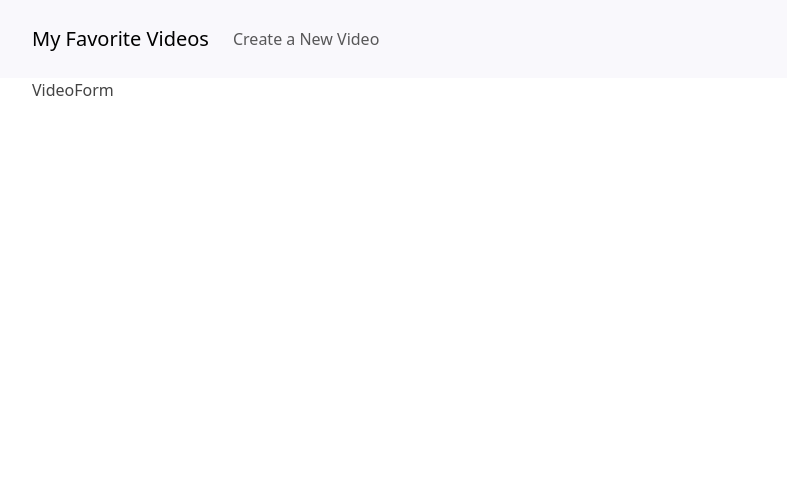
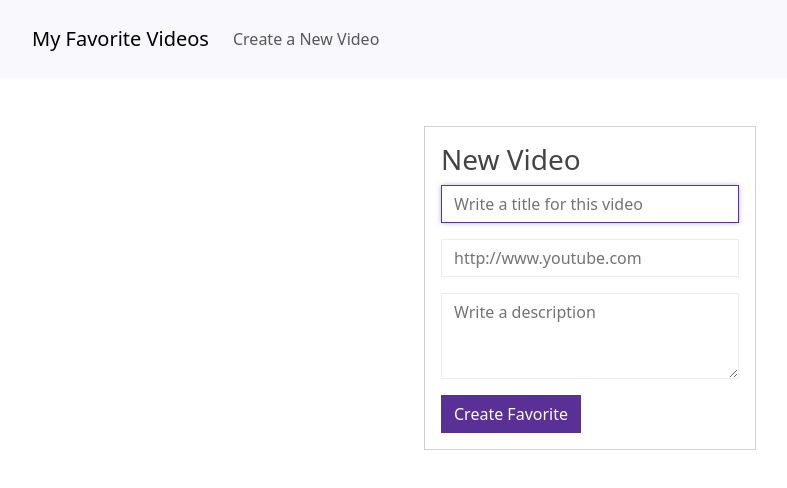
Before and after one commit to AngelCruzL/reactTS-videos, a React (Vite) app: page /new-video in a window 1280 px wide. Shown: the top 488 px of the page, without its empty margins (50-837 px from the left). Built offline with nearby package versions, Linux system fonts and the light colour scheme.

Commit message:
feat: VideoForm component

```diff
--- a/package.json
+++ b/package.json
@@ -18,6 +18,7 @@
     "@types/react-dom": "^17.0.0",
     "@types/react-router-dom": "^5.1.8",
     "@vitejs/plugin-react-refresh": "^1.3.1",
+    "react-toastify": "^7.0.4",
     "typescript": "^4.3.2",
     "vite": "^2.4.3"
   }
--- a/src/components/Videos/VideoForm.tsx
+++ b/src/components/Videos/VideoForm.tsx
@@ -1,7 +1,78 @@
-import React from 'react';
+import React, { ChangeEvent, FormEvent, useState } from 'react';
+import { useHistory } from 'react-router-dom';
+import { toast } from 'react-toastify';
+
+import { Video } from './Video.interface';
+import * as VideoService from './VideoService';
+
+type InputChange = ChangeEvent<HTMLInputElement | HTMLTextAreaElement>;
 
 const VideoForm = () => {
-  return <div>VideoForm</div>;
+  const initialState = {
+    description: '',
+    title: '',
+    url: '',
+  };
+
+  const history = useHistory();
+
+  const [video, setVideo] = useState<Video>(initialState);
+
+  const onHandleInputChange = (e: InputChange) => {
+    setVideo({ ...video, [e.target.name]: e.target.value });
+  };
+
+  const handleSubmit = async (e: FormEvent<HTMLFormElement>) => {
+    e.preventDefault();
+    await VideoService.createVideo(video);
+    toast.success('New video added');
+    setVideo(initialState);
+    history.push('/');
+  };
+
+  return (
+    <div className="row">
+      <div className="col-md-4 offset-md-4">
+        <div className="card">
+          <div className="card-body">
+            <h3>New Video</h3>
+
+            <form onSubmit={handleSubmit}>
+              <input
+                type="text"
+                name="title"
+                placeholder="Write a title for this video"
+                autoFocus
+                className="form-control mb-3"
+                onChange={onHandleInputChange}
+                value={video.title}
+              />
+
+              <input
+                type="text"
+                name="url"
+                placeholder="http://www.youtube.com"
+                className="form-control mb-3"
+                onChange={onHandleInputChange}
+                value={video.url}
+              />
+
+              <textarea
+                name="description"
+                rows={3}
+                placeholder="Write a description"
+                className="form-control mb-3"
+                onChange={onHandleInputChange}
+                value={video.description}
+              ></textarea>
+
+              <button className="btn btn-primary">Create Favorite</button>
+            </form>
+          </div>
+        </div>
+      </div>
+    </div>
+  );
 };
 
 export default VideoForm;
--- a/src/components/Videos/VideoService.ts
+++ b/src/components/Videos/VideoService.ts
@@ -1,5 +1,13 @@
 import axios from 'axios';
 
+import { Video } from './Video.interface';
+
+const API = 'http://localhost:5000';
+
 export const getVideos = async () => {
-  return await axios.get('http://localhost:5000/videos');
+  return await axios.get(`${API}/videos`);
 };
+
+export const createVideo = async (video: Video) => {
+  return await axios.post(`${API}/videos`, video);
+};
--- a/src/main.tsx
+++ b/src/main.tsx
@@ -1,23 +1,27 @@
 import React from 'react';
 import ReactDOM from 'react-dom';
 import { BrowserRouter, Route, Switch } from 'react-router-dom';
+import { ToastContainer } from 'react-toastify';
 
 import VideoForm from './components/Videos/VideoForm';
 import VideoList from './components/Videos/VideoList';
 import Navbar from './components/Navbar/Navbar';
 
+import './index.css';
 import 'bootswatch/dist/pulse/bootstrap.min.css';
+import 'react-toastify/dist/ReactToastify.css';
 
 ReactDOM.render(
   <React.StrictMode>
     <BrowserRouter>
       <Navbar />
 
-      <div className="container">
+      <div className="container p-5">
         <Switch>
           <Route exact path="/" component={VideoList} />
           <Route path="/new-video" component={VideoForm} />
         </Switch>
+        <ToastContainer />
       </div>
     </BrowserRouter>
   </React.StrictMode>,
```
Also changed, not shown: src/components/Videos/Video.interface.ts (+5 -5 lines), 1 other file (tests, documents, lock files or other folders).
